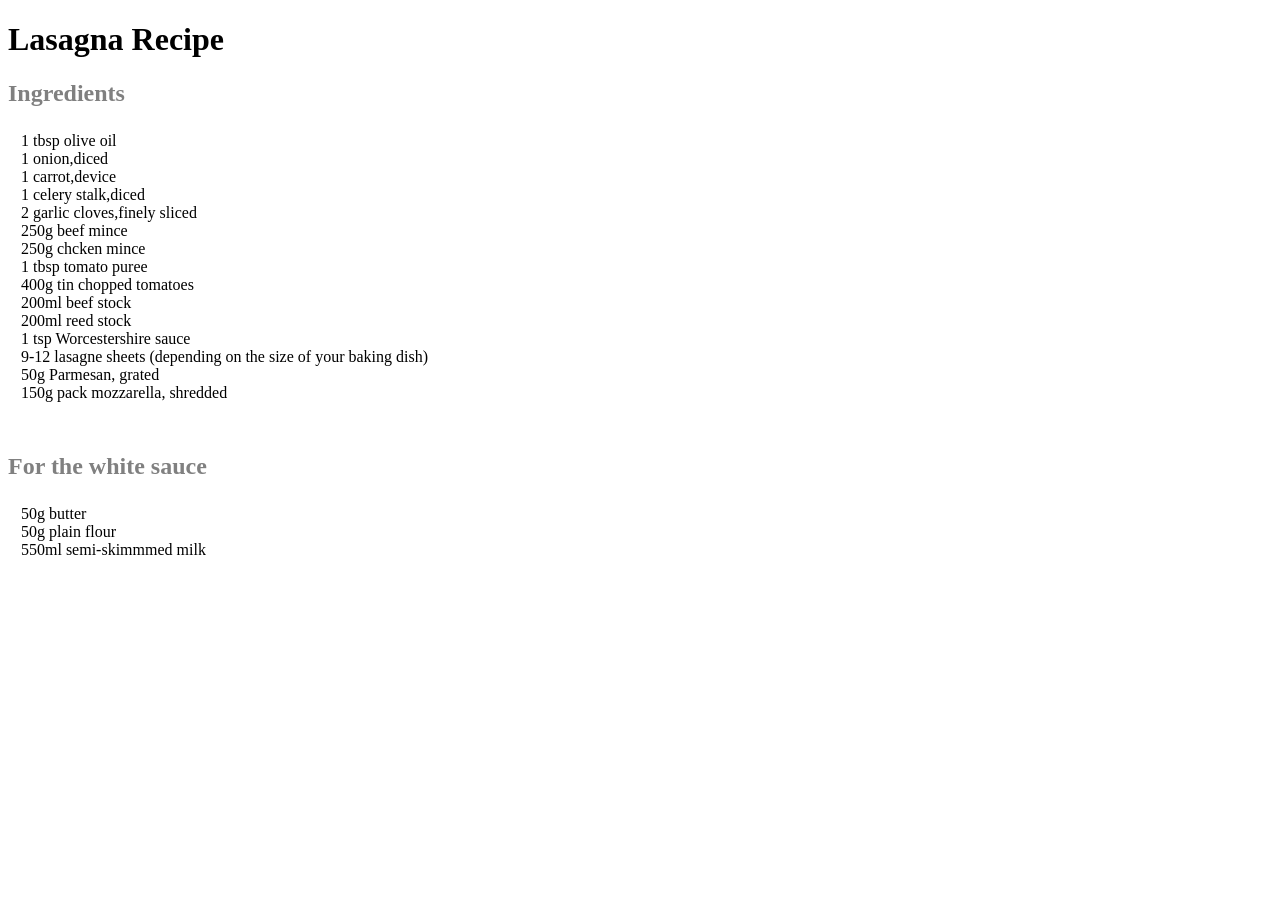
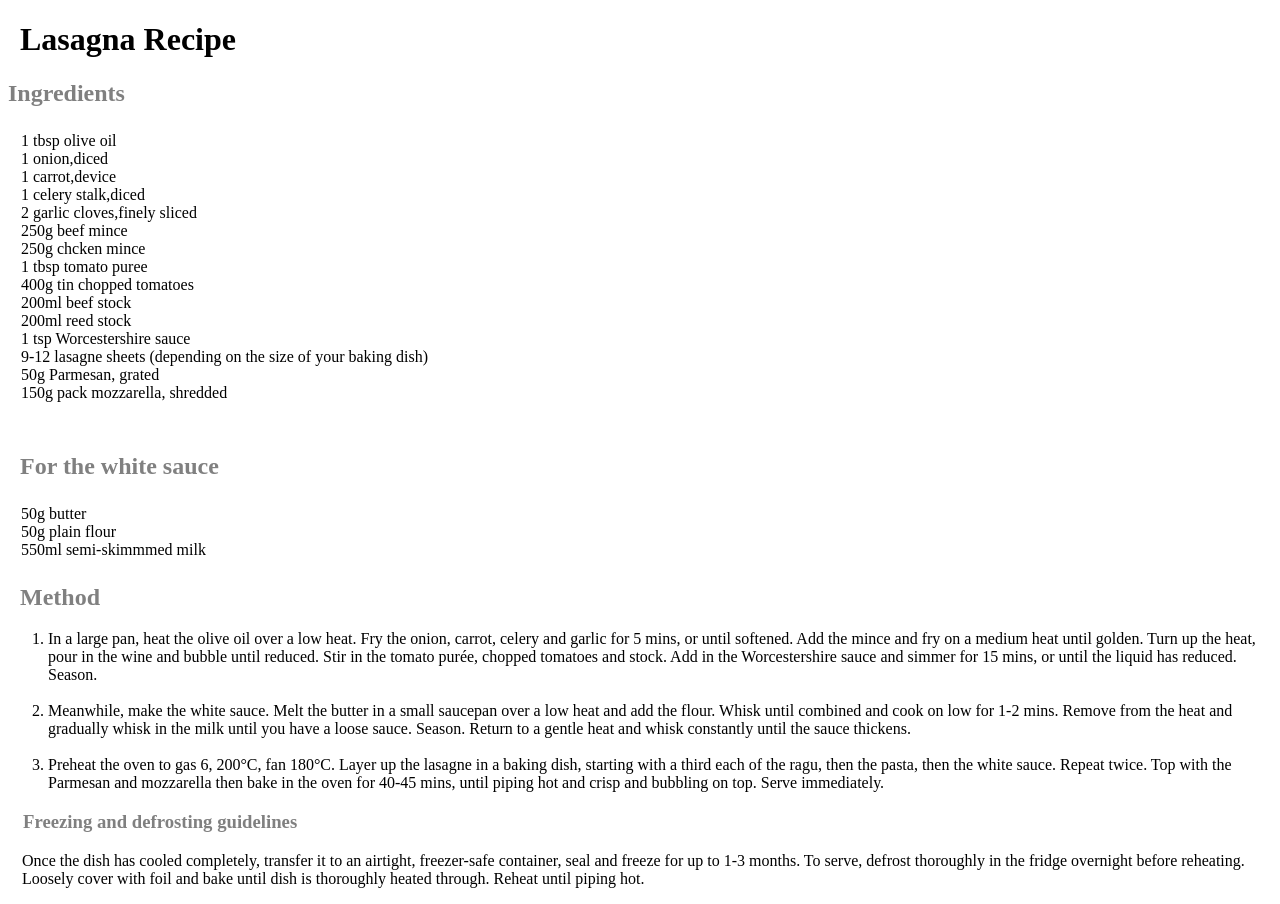
Before and after one commit to Khizar-sheikh/Odin-Recipes2, a plain HTML site: page recipes/lasagna.html in a window 1280 px wide. Before the commit the page ends 800 px from the top, so only its background shows below. Drawn offline with Linux system fonts and the light colour scheme.

Commit message:
Added the method to prepare Lasagna and some guidelines

```diff
--- a/recipes/lasagna.html
+++ b/recipes/lasagna.html
@@ -1,13 +1,14 @@
 <!DOCTYPE html>
-<html lang="en">
+<html>
 <head>
     <meta charset="UTF-8">
     <meta http-equiv="X-UA-Compatible" content="IE=edge">
     <meta name="viewport" content="width=device-width, initial-scale=1.0">
     <title>lasagna-recipe</title>
 </head>
+<style></style>
 <body>
-    <h1>Lasagna Recipe</h1>
+    <h1 style="padding: 0 12px;">Lasagna Recipe</h1>
     <h2 style="color: grey;">Ingredients</h2>
     <ul style="list-style: none
     ; padding: 5px; margin: 8px;">
@@ -28,12 +29,30 @@
         <li>150g pack mozzarella, shredded</li>
     </ul>
     <br>
-    <h2 style="color: grey;">For the white sauce</h2>
+    <h2 style="color: grey;padding: 0 12px;">For the white sauce</h2>
     <ul style="list-style: none
     ; padding: 5px; margin: 8px;">
         <li>50g butter</li>
         <li>50g plain flour</li>
         <li> 550ml semi-skimmmed milk</li>
     </ul>
+ <h2 style="padding: 0 12px;color: gray;">
+   Method
+ </h2>
+ <ol>
+    <li>In a large pan, heat the olive oil over a low heat. Fry the onion, carrot, celery and garlic for 5 mins, or until softened. Add the mince and fry on a medium heat until golden. Turn up the heat, pour in the wine and bubble until reduced. Stir in the tomato purée, chopped tomatoes and stock. Add in the Worcestershire sauce and simmer for 15 mins, or until the liquid has reduced. Season.</li>
+    <br>
+    <li>Meanwhile, make the white sauce. Melt the butter in a small saucepan over a low heat and add the flour. Whisk until combined and cook on low for 1-2 mins. Remove from the heat and gradually whisk in the milk until you have a loose sauce. Season. Return to a gentle heat and whisk constantly until the sauce thickens.</li>
+    <br>
+    <li>Preheat the oven to gas 6, 200°C, fan 180°C. Layer up the lasagne in a baking dish, starting with a third each of the ragu, then the pasta, then the white sauce. Repeat twice. Top with the Parmesan and mozzarella then bake in the oven for 40-45 mins, until piping hot and crisp and bubbling on top. Serve immediately.</li>
+ </ol>
+ <h3 style="padding: 0 15px; color: grey;">
+    Freezing and defrosting guidelines
+ </h3>
+ <p style="padding:0 14px ;">
+    Once the dish has cooled completely, transfer it to an airtight, freezer-safe container, seal and freeze for up to 1-3 months. To serve, defrost thoroughly in the fridge overnight before reheating. Loosely cover with foil and bake until dish is thoroughly heated through. Reheat until piping hot.
+
+
+ </p>
 </body>
 </html>
```
